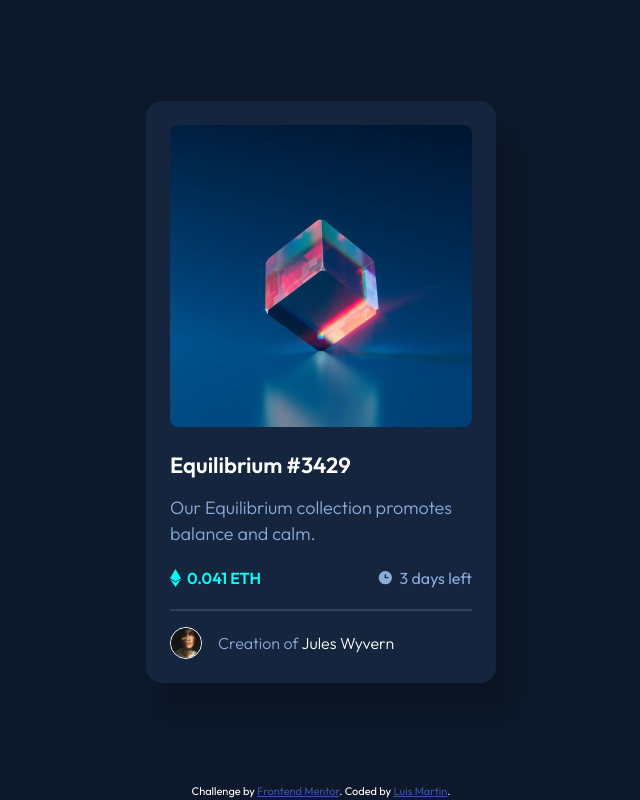
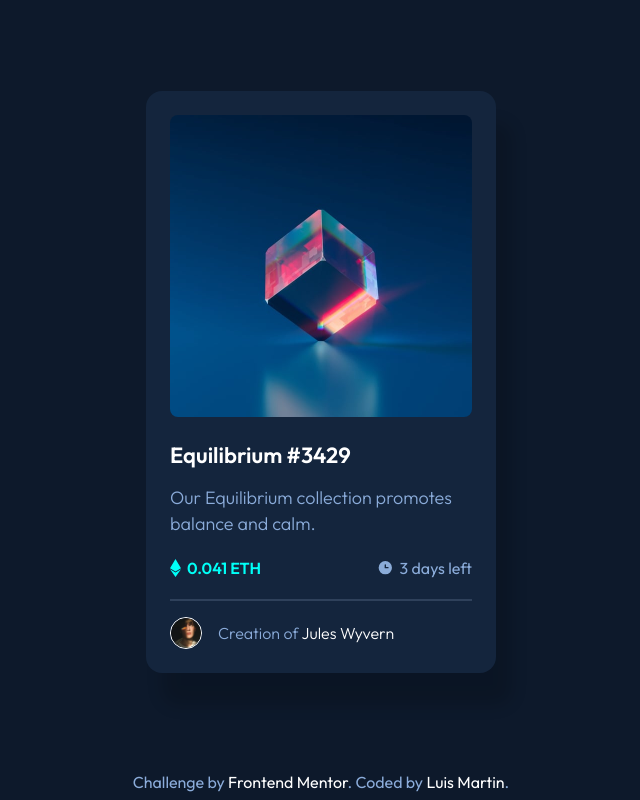
Before and after one commit to roguesquid/nft-preview-card, a plain HTML site: page index.html in a window 1280 px wide. Shown: the whole page, without its empty margins (319-959 px from the left). Drawn offline with Linux system fonts and the light colour scheme.

Commit message:
Adding transitions and fixing bugs

```diff
--- a/index.html
+++ b/index.html
@@ -65,7 +65,7 @@
       }
       /*=============== Main ===============*/
       .main {
-        height: 98vh;
+        height: calc(100vh - 3.6rem);
         display: flex;
         justify-content: center;
         align-items: center;
@@ -85,9 +85,6 @@
         border-radius: 8px;
       }
       .card__img-hover {
-        display: none;
-      }
-      .card__img-container:hover .card__img-hover {
         display: flex;
         justify-content: center;
         align-items: center;
@@ -98,6 +95,11 @@
         position: absolute;
         top: 0;
         left: 0;
+        opacity: 0;
+        transition: all 0.3s ease-out;
+      }
+      .card__img-container:hover .card__img-hover {
+        opacity: 1;
       }
       .card__title {
         font-size: var(--big-font);
@@ -162,15 +164,21 @@
       }
       .card__link:hover {
         color: var(--cyan);
+        transition: all 0.2s ease-out;
       }
       /*========== Atrtribution ==========*/
       .attribution {
-        font-size: 11px;
+        font-size: 16px;
         text-align: center;
         color: white;
+        padding: 0.8rem;
       }
-      .attribution a {
-        color: hsl(228, 45%, 44%);
+      .attribution__paragraph {
+        color: var(--soft-blue);
+      }
+      .card__link--attribution {
+        color: var(--white);
+        text-decoration: none;
       }
     </style>
   </head>
@@ -235,10 +243,20 @@
       </div>
     </main>
     <div class="attribution">
-      Challenge by
-      <a href="https://www.frontendmentor.io?ref=challenge" target="_blank"
-        >Frontend Mentor</a
-      >. Coded by <a href="https://github.com/roguesquid">Luis Martin</a>.
+      <p class="attribution__paragraph">
+        Challenge by
+        <a
+          class="card__link card__link--attribution"
+          href="https://www.frontendmentor.io?ref=challenge"
+          target="_blank"
+          >Frontend Mentor</a
+        >. Coded by
+        <a
+          class="card__link card__link--attribution"
+          href="https://github.com/roguesquid"
+          >Luis Martin</a
+        >.
+      </p>
     </div>
   </body>
 </html>
```
